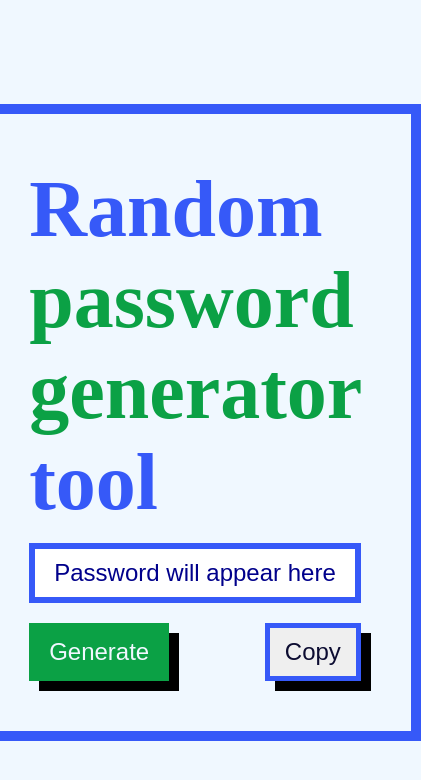
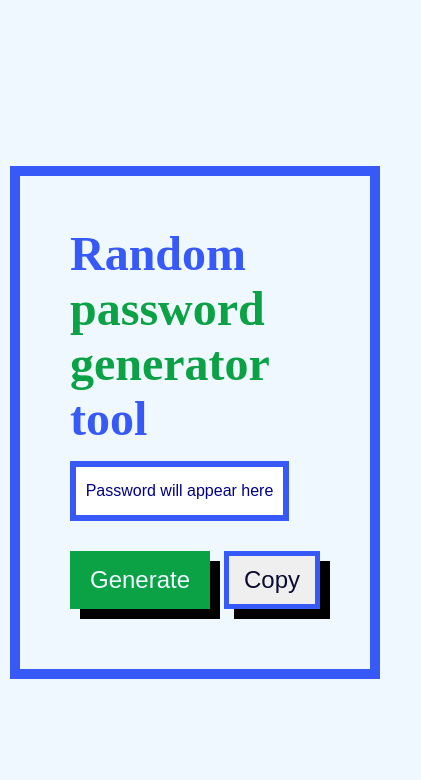
Before and after one commit to slowslow737/pwgen, a plain HTML site: page index.html in a window 390 px wide. Shown: the whole page, 421 px wide, since content can reach past the window. Drawn offline with Linux system fonts and the light colour scheme.

Commit message:
Update main.css

```diff
--- a/main.css
+++ b/main.css
@@ -89,3 +89,24 @@ body {
   justify-content: space-between;
   padding-top: 10px;
 }
+
+/* If the screen size is 600px wide or less*/
+@media screen and (max-width: 600px) {
+  .input {
+    width: 250px;
+  }
+  .input h1 {
+    font-size: 3rem;
+  }
+  .input input {
+  font-size: 16px;
+   width: max-content;
+  }
+  .buttons {
+    flex-direction: row;
+    flex-wrap: wrap;
+  }
+    .buttons #btn-gen, #btn-copy {
+    margin: 10px 0px 10px 0;
+  }
+}
```
